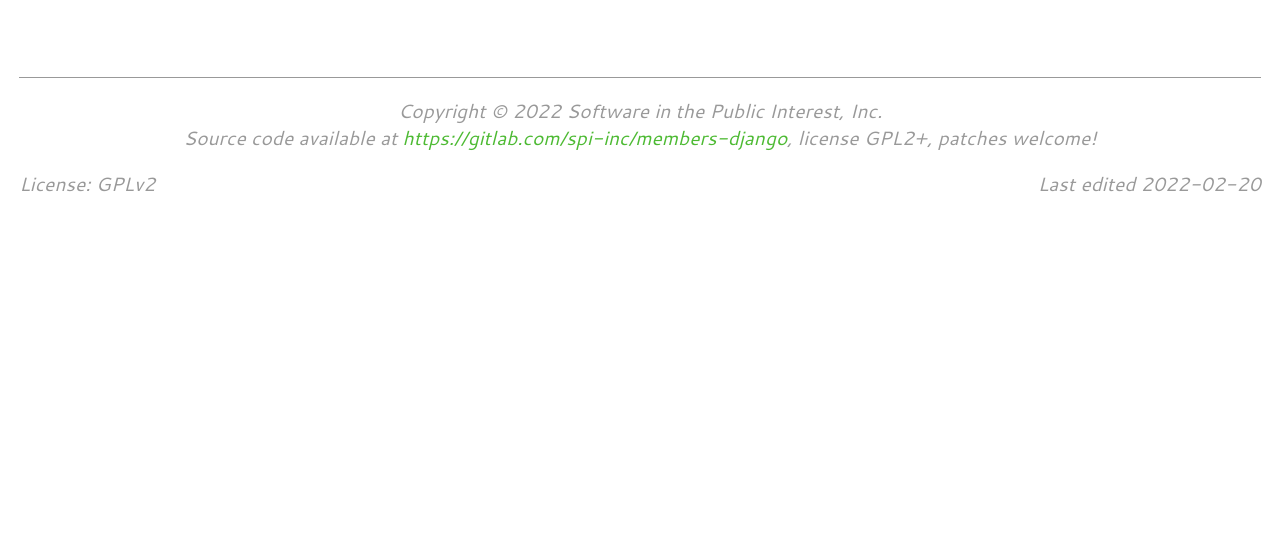
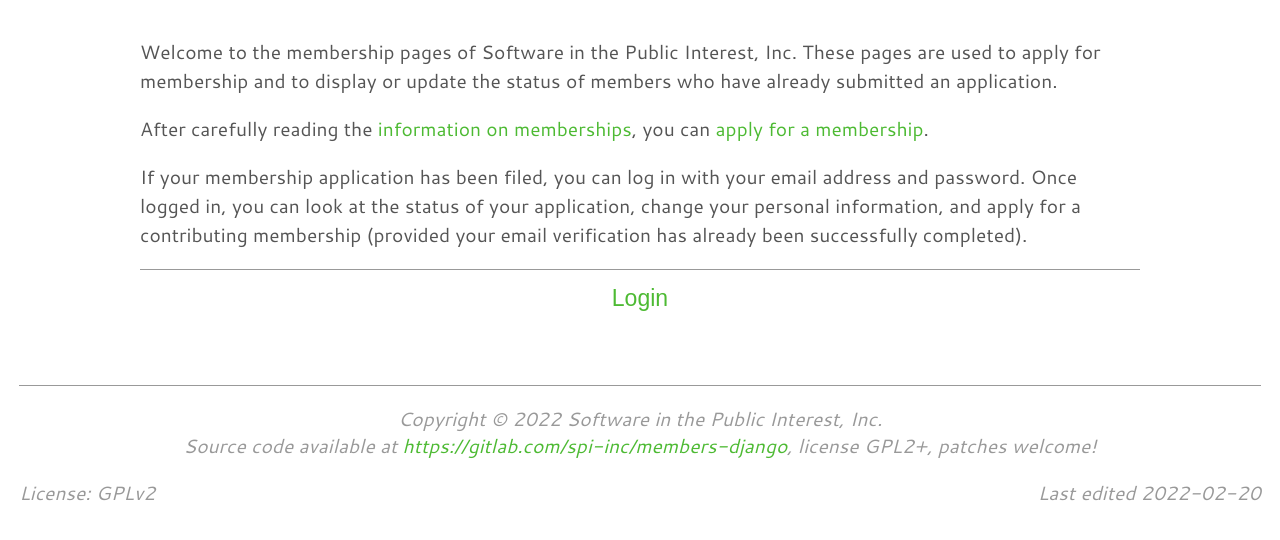
Before and after one commit to SPI/members-django, a Django app: page / in a window 1280 px wide. Shown: the part 115-655 px from the top of the page. Run offline with Django 3.2, Linux system fonts and the light colour scheme.

Commit message:
Add an index

```diff
--- /dev/null
+++ b/members/members/app/templates/index.html
@@ -0,0 +1,22 @@
+{% extends "base.html" %}
+{% block title %}Member Login{% endblock %}
+{% block content %}
+<p>Welcome to the membership pages of Software in the Public Interest,
+Inc. These pages are used to apply for membership and to display or
+update the status of members who have already submitted an application.
+</p>
+<p>
+After carefully reading the
+<a href="https://www.spi-inc.org/membership">information on memberships</a>,
+you can <a href="/apply">apply for a membership</a>.
+</p>
+<p>
+If your membership application has been filed, you can log in with your
+email address and password.  Once logged in, you can look at the status of
+your application, change your personal information, and apply for a
+contributing membership (provided your email verification has already been
+successfully completed).
+</p>
+<hr />
+<h1 class="login_link"><a href="/login">Login</a></h1>
+{% endblock %}
--- a/members/members/app/views.py
+++ b/members/members/app/views.py
@@ -8,9 +8,14 @@
 
 
 def index(request):
-    template = loader.get_template('base.html')
-    context = {}
-    return HttpResponse(template.render(context, request))
+    if not request.user.is_authenticated:
+        template = loader.get_template('index.html')
+        context = {}
+        return HttpResponse(template.render(context, request))
+    else:
+        template = loader.get_template('status.html')
+        context = {}
+        return HttpResponse(template.render(context, request))
 
 
 def showstats(request):
--- a/members/static/local.css
+++ b/members/static/local.css
@@ -225,6 +225,10 @@
 }
 
 
+.login_link {
+    text-align:center;
+}
+
 /* media-query for mobile */
 
 @media(max-width:640px) {
```
